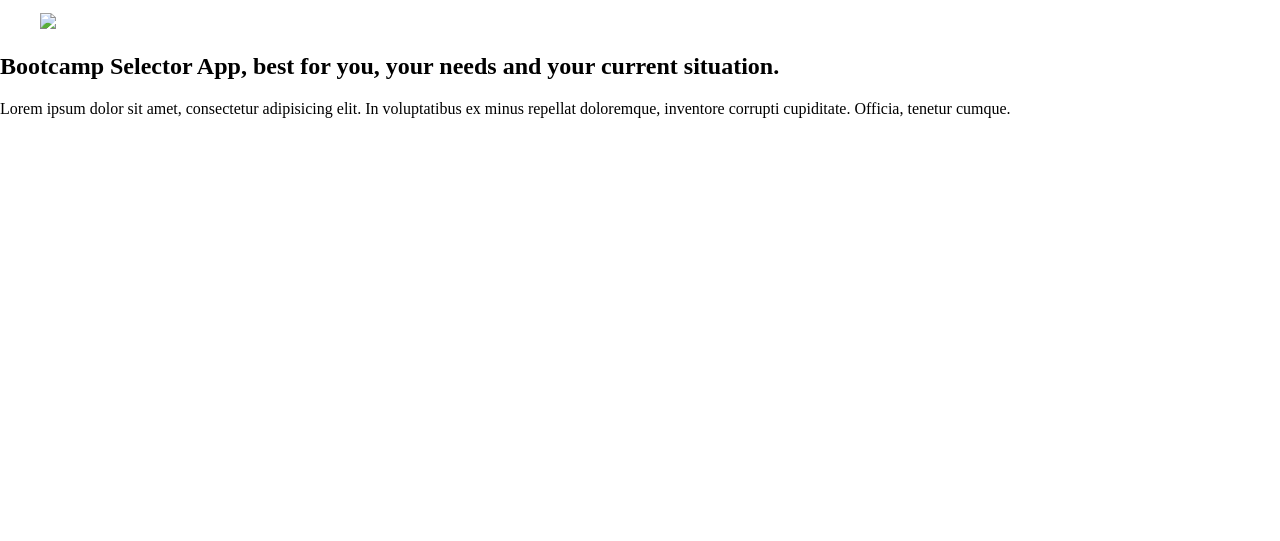
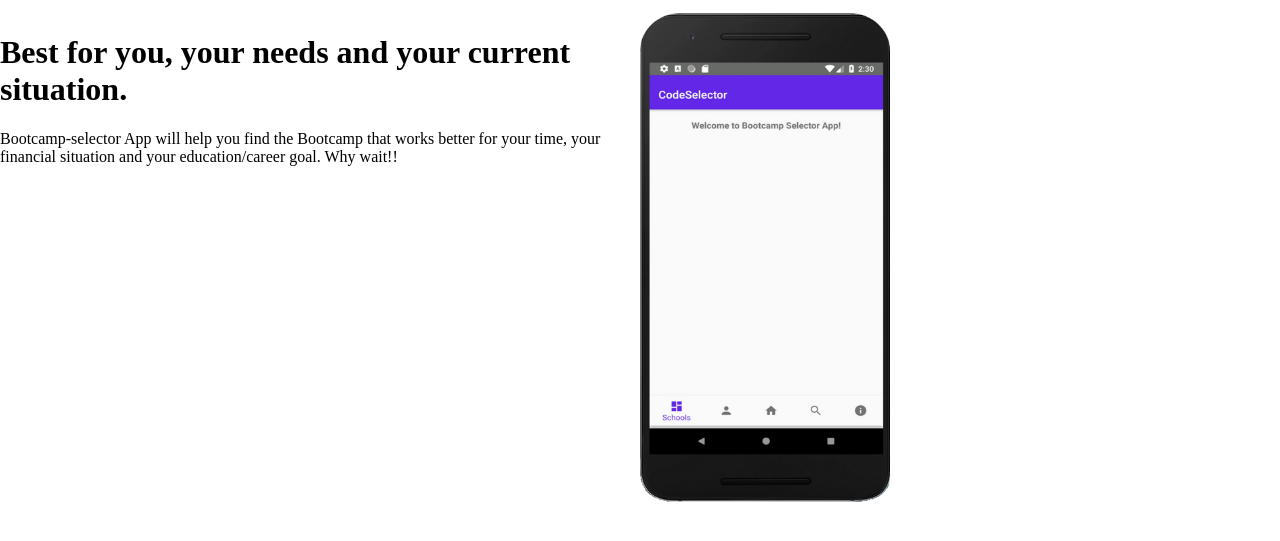
Before and after one commit to Janviermbilizi/Bootcamp-selector-App, a plain HTML site: page index.html in a window 1280 px wide. Shown: the part 235-776 px from the top of the page. Drawn offline with Linux system fonts and the light colour scheme.

Commit message:
css/style.css index.html img/AppSS.jpg

```diff
--- a/css/style.css
+++ b/css/style.css
@@ -2,7 +2,6 @@ body {
   margin: 0;
   padding: 0;
   font-family: "arial" serif;
-
 }
 
 .nav {
@@ -15,28 +14,46 @@ body {
   justify-content: space-around;
   align-items: center;
   flex: 1 0 auto;
-
 }
 .nav > li {
   justify-content: center;
   margin: 1 0rem;
-
 }
 .nav > li > a {
   text-decoration: none;
   color: black;
   font-weight: bold;
   font-size: 20px;
-
 }
 .nav > li > a:hover {
   color: purple;
   background: white;
-
 }
 .LOGO {
   flex: 0 1 auto;
   text-align: center;
   display: flex;
+}
+
+#Main {
+  background: gray;
+  width: 100%
+  display: flex;
+  margin: 0;
+  padding: 0;
 
 }
+.rightside {
+  width: 50%;
+  height: 500px;
+  float: right;
+  align-items: center;
+
+}
+
+.leftside {
+  width: 50%;
+  height: 500px;
+  float: left;
+  align-items: center;
+}
--- a/index.html
+++ b/index.html
@@ -8,39 +8,37 @@
     <title>Bootcamp-selector-landing-page</title>
   </head>
   <body>
-    </div>
+    <div>
       <ul class="nav">
-
         <li><a href="#">Download</a></li>
         <li><a href="#">Share</a></li>
 
         <div class="LOGO">
-        <img src="img/logo.jpg" alt="">
+          <img src="img/logo.jpg" alt="#" />
         </div>
 
         <li><a href="#">About </a></li>
         <li><a href="#">Contact</a></li>
       </ul>
-    <ul class="banner">
-      <div class="banner-image">
-        <img src= alt="">
     </div>
 
-    </ul>
+    <div id="Main">
+      <div class="rightside">
+        <img src="img/AppSS.jpg" width="250" height="500" alt="#" />
+      </div>
 
-
-    <section>
+      <div class="leftside">
         <h1>
-        Bootcamp Selector App, best for you, your needs and your current
-        situation.
+          Best for you, your needs and your current situation.
         </h1>
         <p>
-        Lorem ipsum dolor sit amet, consectetur adipisicing elit. In
-        voluptatibus ex minus repellat doloremque, inventore corrupti
-        cupiditate. Officia, tenetur cumque.
+          Bootcamp-selector App will help you find the Bootcamp that works
+          better for your time, your financial situation and your
+          education/career goal. Why wait!!
         </p>
-    </section>
+      </div>
+    </div>
 
-    <footer></footer>
+    <div id="footer"></div>
   </body>
 </html>
```
Also changed, not shown: img/AppSS.jpg (added). Lines whose indentation alone changed are shown as unchanged.
